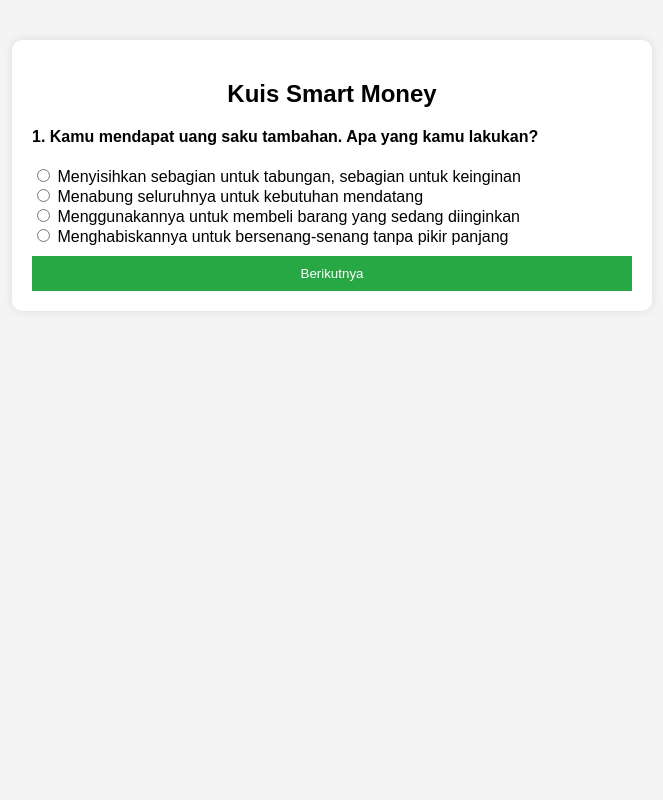
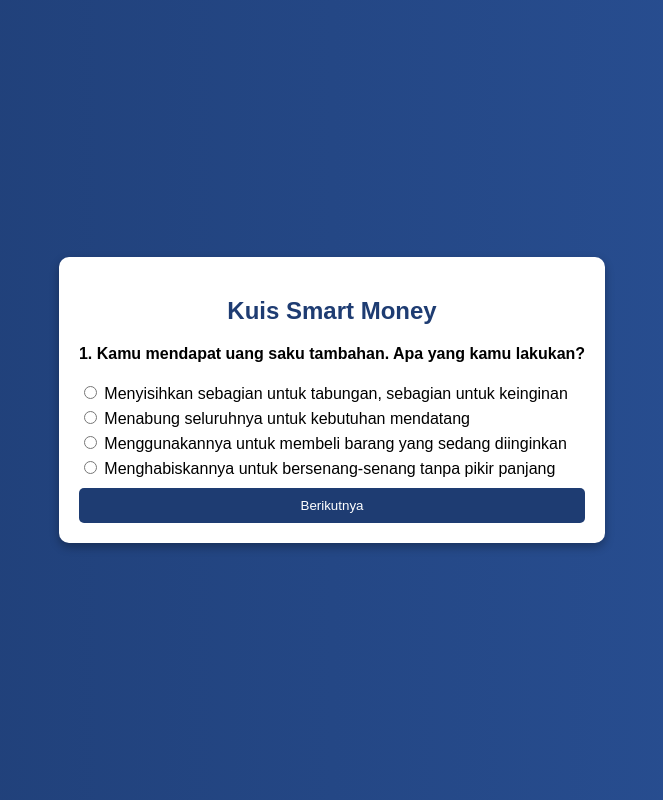
Before and after one commit to Smart-Money-ID/kuis, a plain HTML site: page index.html in a window 1280 px wide. Shown: the whole page, without its empty margins (308-971 px from the left). Drawn offline with Linux system fonts and the light colour scheme.

Commit message:
Update index.html

```diff
--- a/index.html
+++ b/index.html
@@ -7,25 +7,41 @@
     <style>
         body {
             font-family: Arial, sans-serif;
-            margin: 20px;
-            padding: 20px;
-            background-color: #f4f4f4;
+            margin: 0;
+            padding: 0;
+            background: linear-gradient(to right, #1e3c72, #2a5298);
+            color: white;
+            display: flex;
+            justify-content: center;
+            align-items: center;
+            height: 100vh;
         }
         .container {
             max-width: 600px;
-            margin: auto;
             background: white;
+            color: black;
             padding: 20px;
             border-radius: 10px;
-            box-shadow: 0 0 10px rgba(0, 0, 0, 0.1);
+            box-shadow: 0 4px 10px rgba(0, 0, 0, 0.3);
             text-align: center;
         }
-        h2 { text-align: center; }
-        .question { margin-bottom: 20px; text-align: left; }
-        .result { display: none; font-weight: bold; margin-top: 20px; }
-        button { display: block; width: 100%; padding: 10px; background: #28a745; color: white; border: none; cursor: pointer; margin-top: 10px; }
-        button:hover { background: #218838; }
-        label { display: block; text-align: left; }
+        h2 { text-align: center; color: #1e3c72; }
+        .question { margin-bottom: 20px; text-align: left; font-weight: bold; }
+        .result { display: none; font-weight: bold; margin-top: 20px; color: #1e3c72; }
+        button {
+            display: block;
+            width: 100%;
+            padding: 10px;
+            background: #1e3c72;
+            color: white;
+            border: none;
+            cursor: pointer;
+            margin-top: 10px;
+            border-radius: 5px;
+            transition: 0.3s;
+        }
+        button:hover { background: #163e6c; }
+        label { display: block; text-align: left; margin: 5px 0; }
     </style>
 </head>
 <body>
@@ -38,7 +54,7 @@
 
     <script>
         const questions = [
-    {
+        {
         "question": "Kamu mendapat uang saku tambahan. Apa yang kamu lakukan?",
         "options": [
             {"text": "Menyisihkan sebagian untuk tabungan, sebagian untuk keinginan", "score": 3},
@@ -264,7 +280,7 @@
         ]
     }
 
-];
+        ];
 
         let currentQuestionIndex = 0;
         let totalScore = 0;
@@ -294,7 +310,7 @@
 
             if (currentQuestionIndex < questions.length) {
                 const q = questions[currentQuestionIndex];
-                quizContainer.innerHTML = `<p class="question"><strong>${currentQuestionIndex + 1}. ${q.question}</strong></p>`;
+                quizContainer.innerHTML = `<p class="question">${currentQuestionIndex + 1}. ${q.question}</p>`;
 
                 let shuffledOptions = shuffleArray(q.options);
                 shuffledOptions.forEach(option => {
```
